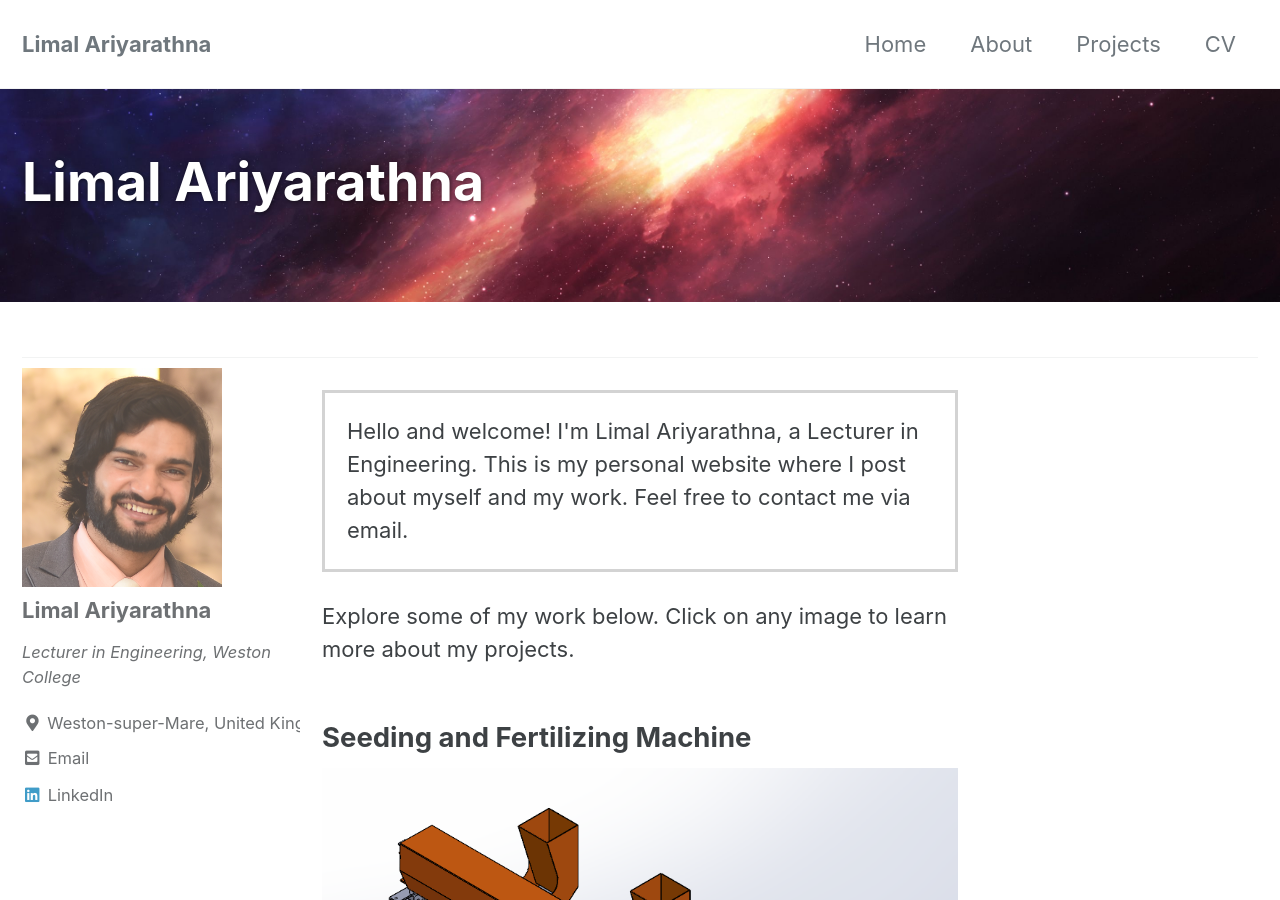
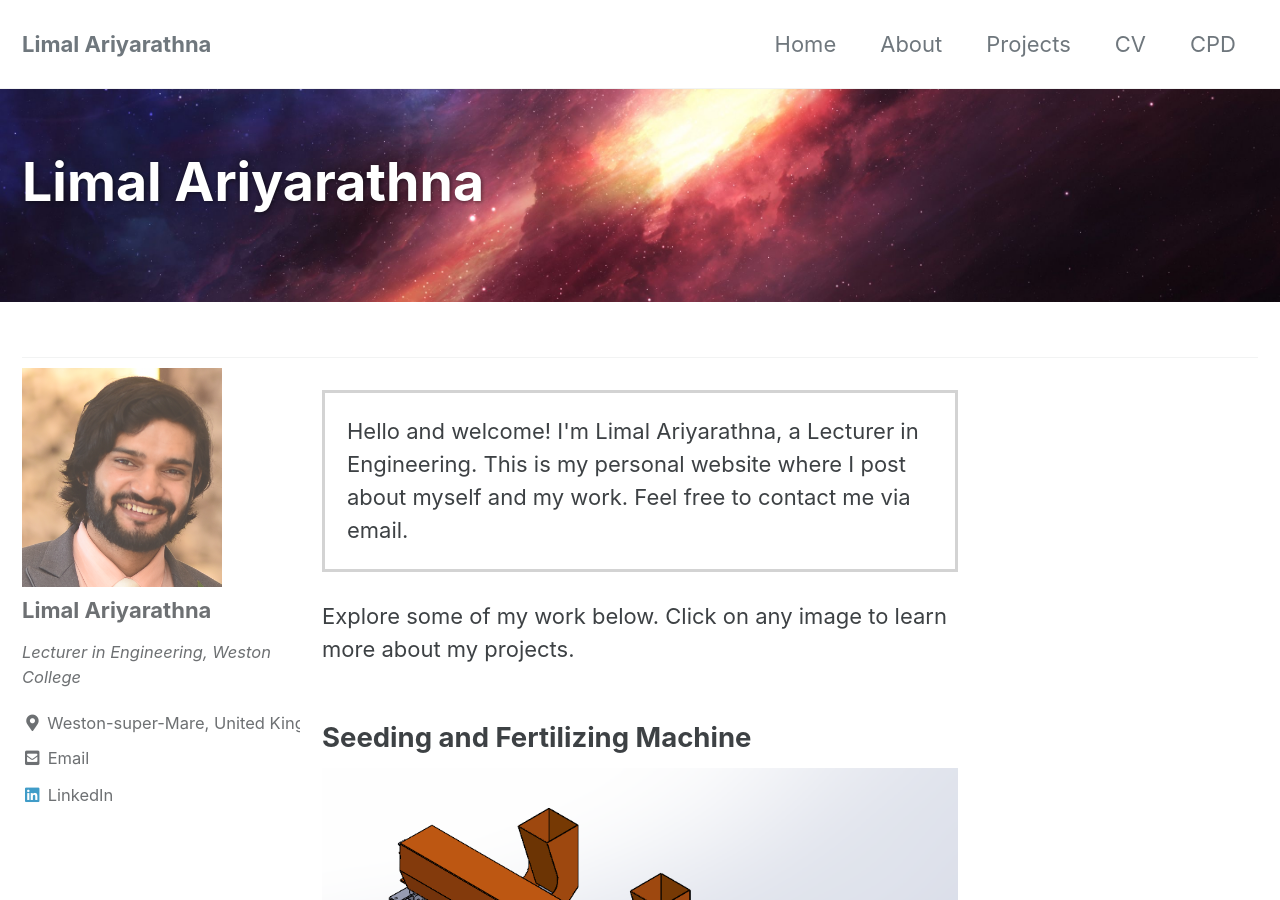
Before and after one commit to limaldeelaka/limaldeelaka.github.io, a Jekyll site: the page built from index.html, in a window 1280 px wide and 900 px high. Built offline with Jekyll 4.4.1, drawn with Linux system fonts in a browser that asks for light colours; cached includes are drawn as plain includes; the list of posts is cut into pages by our own code.

Commit message:
Added CPD

```diff
--- a/_data/navigation.yml
+++ b/_data/navigation.yml
@@ -10,3 +10,5 @@ main:
     url: /projects/
   - title: "CV"
     url: /assets/docs/CV.pdf
+  - title: "CPD"
+    url: /assets/docs/CPD.pdf
```
Also changed, not shown: 1 other file.
